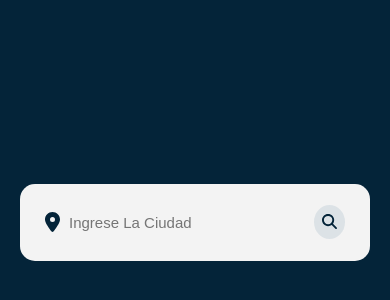
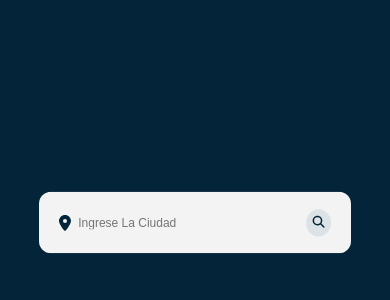
Before and after one commit to JuanPE44/app-clima, a React (Create React App) app: page / in a window 390 px wide. Shown: the part 200-500 px from the top of the page. Built offline with nearby package versions, Linux system fonts and the light colour scheme.

Commit message:
responsive añadido

```diff
--- a/src/components/CardClima/CardClima.scss
+++ b/src/components/CardClima/CardClima.scss
@@ -2,7 +2,7 @@
 
 .card-clima {
   grid-area: c;
-  width: var(--panel-largo-predeterminado);
+  width: 100%;
   height: 0px;
   display: flex;
   flex-direction: column;
@@ -107,6 +107,5 @@
 @keyframes climaFadeIn {
   to {
     height: 350px;
-    width: var(--panel-largo) ;
   }
 }
--- a/src/components/CardPrediccion/CardPrediccion.scss
+++ b/src/components/CardPrediccion/CardPrediccion.scss
@@ -8,7 +8,6 @@
   background: var(--blanco);
   padding: 1rem;
   min-height: 200px;
-  max-width: var(--panel-largo);
 
 
   .contenedor-predicciones {
--- a/src/components/Form/Form.scss
+++ b/src/components/Form/Form.scss
@@ -1,7 +1,6 @@
 
 .form {
   grid-area: f;
-  min-width: var(--panel-largo-predeterminado);
   width: 100%;
   display: flex;
   align-items: center;
--- a/src/components/PanelClima/PanelClima.scss
+++ b/src/components/PanelClima/PanelClima.scss
@@ -1,11 +1,18 @@
 
 .panel-clima {
-  display: grid;
+  max-width: var(--panel-largo);
+  display: flex;
+  flex-direction: column;
   flex-wrap: wrap;
   align-items: center;
   overflow: hidden;
+  background: var(--blanco);
   border-radius: var(--border-radius);
-  grid-template-areas:  "f"
-                        "c"
-                        "p";
 }
+
+@media (max-width: 450px) {
+  .panel-clima {
+    transform: scale(.8);
+    width: 100%;
+  }
+}
```
